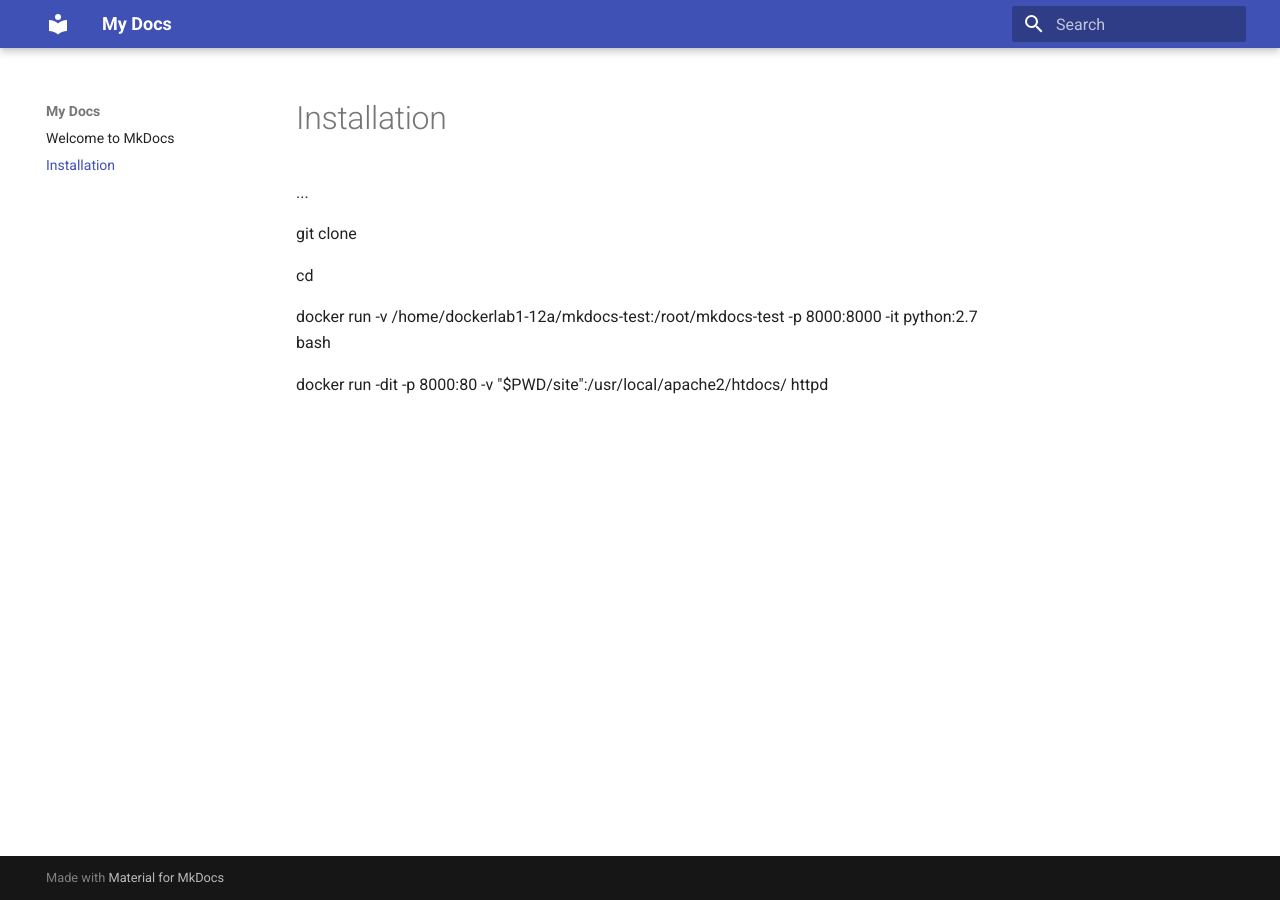
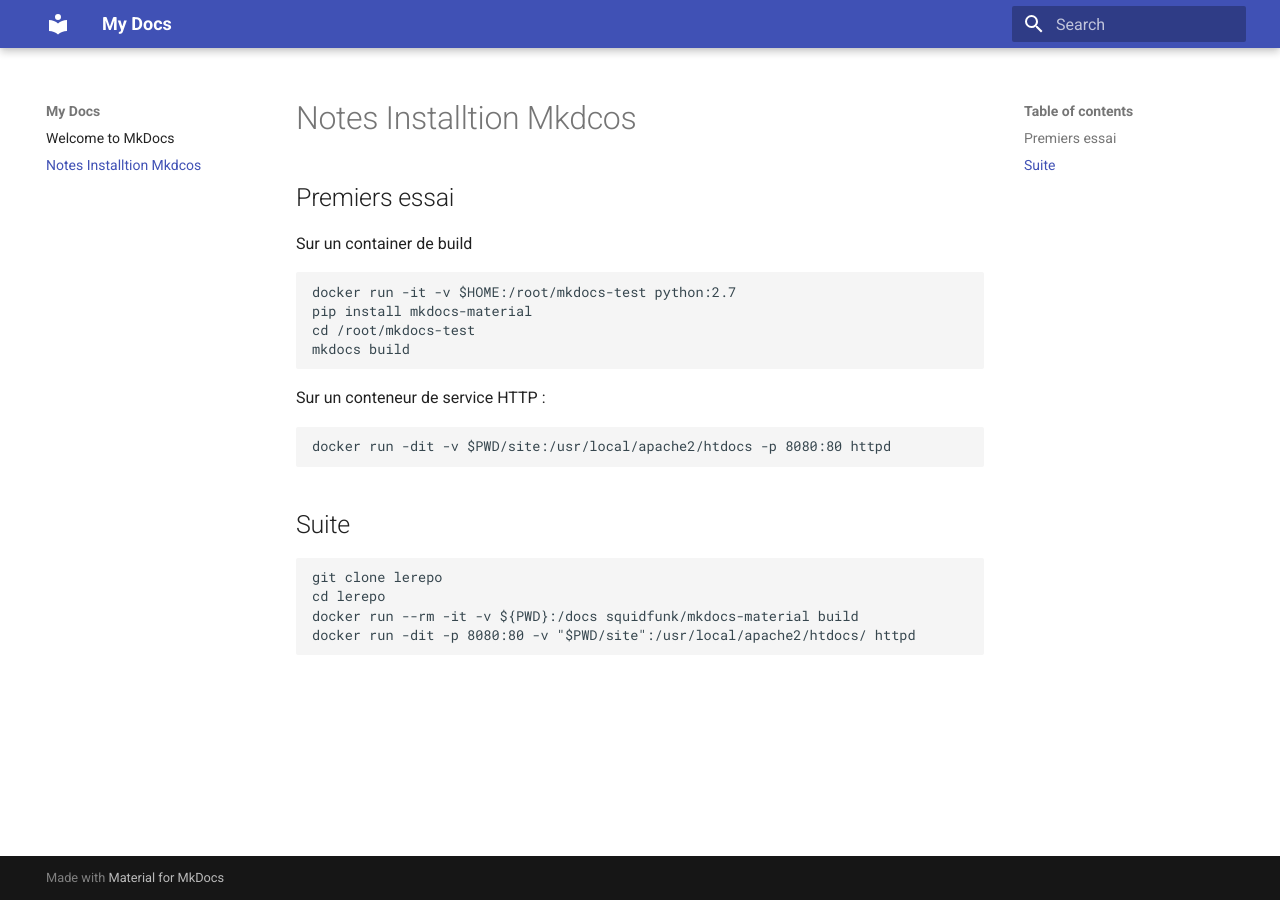
Before and after one commit to svalere10/mkdocs-test, an MkDocs documentation site: the page built from docs/installation.md, in a window 1280 px wide. Built offline with MkDocs 1.6.1 and Material for MkDocs 9.7.7, drawn with Linux system fonts in a browser that asks for light colours.

Commit message:
correction

````diff
--- a/docs/installation.md
+++ b/docs/installation.md
@@ -1,10 +1,27 @@
+# Notes Installtion Mkdcos
 
-...
+## Premiers essai
 
-git clone <lerepo>
+Sur un container de build
 
-cd <lerepo>
+```
+docker run -it -v $HOME:/root/mkdocs-test python:2.7
+pip install mkdocs-material
+cd /root/mkdocs-test
+mkdocs build
+```
 
-docker run -v /home/dockerlab1-12a/mkdocs-test:/root/mkdocs-test -p 8000:8000 -it python:2.7 bash
+Sur un conteneur de service HTTP :
 
-docker run -dit -p 8000:80 -v "$PWD/site":/usr/local/apache2/htdocs/ httpd
+```
+docker run -dit -v $PWD/site:/usr/local/apache2/htdocs -p 8080:80 httpd
+```
+
+## Suite
+
+```
+git clone lerepo
+cd lerepo
+docker run --rm -it -v ${PWD}:/docs squidfunk/mkdocs-material build
+docker run -dit -p 8080:80 -v "$PWD/site":/usr/local/apache2/htdocs/ httpd
+```
````
